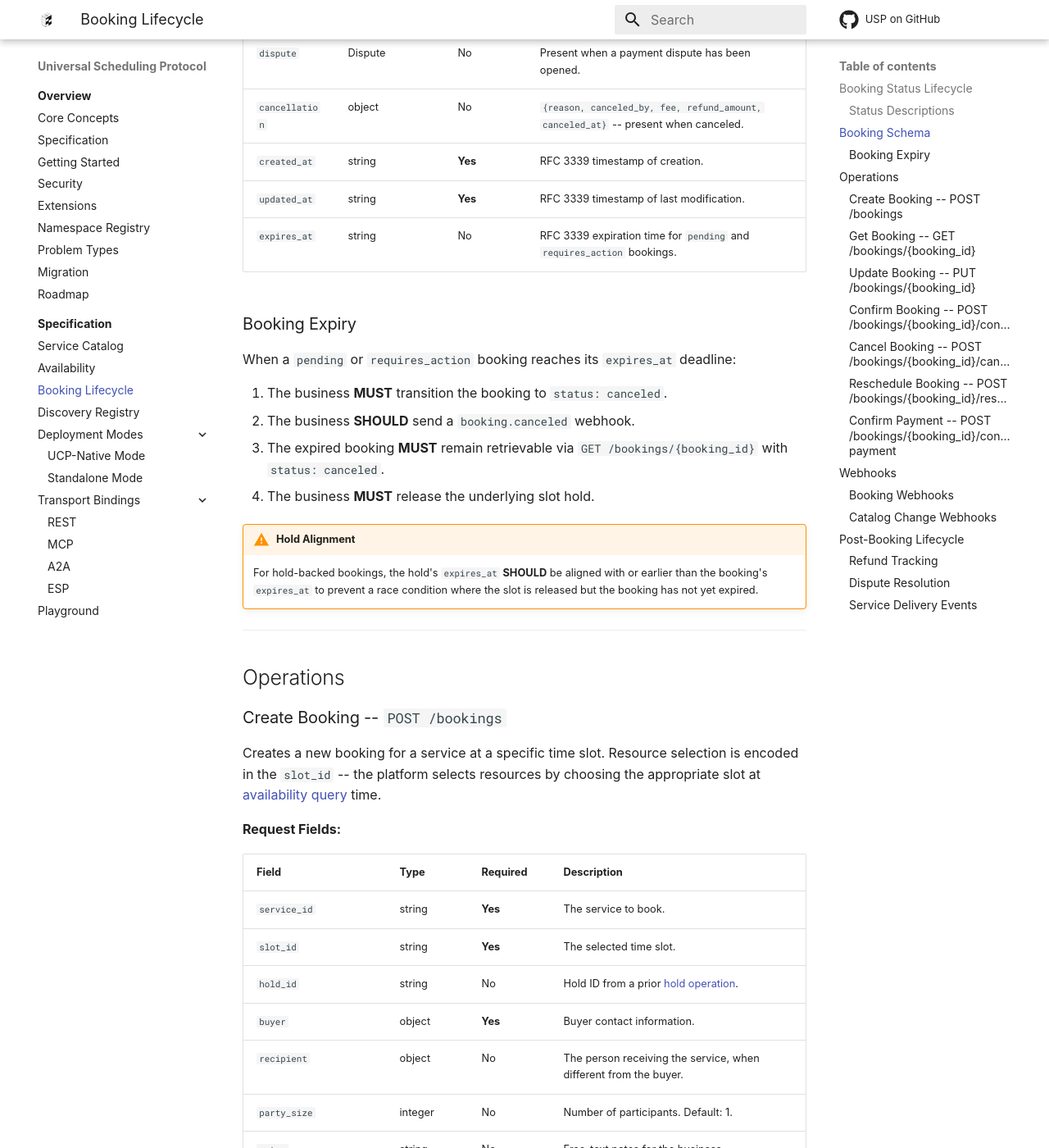
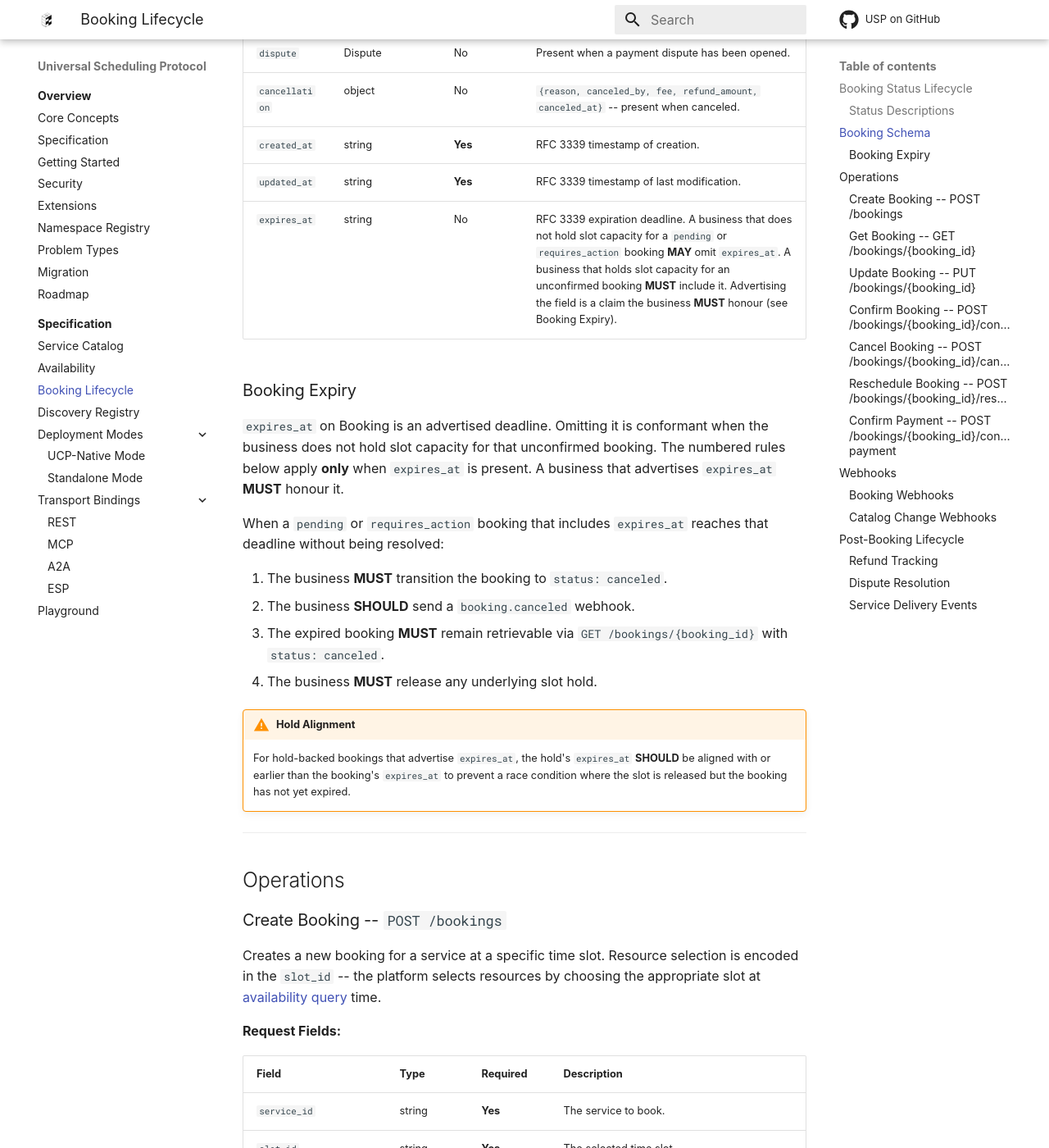
Before and after one commit to wix/universal-scheduling-protocol, an MkDocs documentation site: the page built from site-docs/specification/booking.md, in a window 1280 px wide and 1400 px high, scrolled down 3143 px. Shown: the whole window at 82% size. Built offline with MkDocs 1.6.1 and Material for MkDocs 9.7.7, drawn with Linux system fonts in a browser that asks for light colours; some web fonts are replaced; comment, search, counter and statistics services are not loaded.

Commit message:
Mirror advertised-expires_at expiry rules on the booking site page.
Keep published docs aligned with §5.2 so omission is documented as conformant when nothing is held.

```diff
--- a/site-docs/specification/booking.md
+++ b/site-docs/specification/booking.md
@@ -80,19 +80,21 @@ The booking object represents a scheduled service instance for a specific buyer
 | `cancellation` | object | No | `{reason, canceled_by, fee, refund_amount, canceled_at}` -- present when canceled. |
 | `created_at` | string | **Yes** | RFC 3339 timestamp of creation. |
 | `updated_at` | string | **Yes** | RFC 3339 timestamp of last modification. |
-| `expires_at` | string | No | RFC 3339 expiration time for `pending` and `requires_action` bookings. |
+| `expires_at` | string | No | RFC 3339 expiration deadline. A business that does not hold slot capacity for a `pending` or `requires_action` booking **MAY** omit `expires_at`. A business that holds slot capacity for an unconfirmed booking **MUST** include it. Advertising the field is a claim the business **MUST** honour (see Booking Expiry). |
 
 ### Booking Expiry
 
-When a `pending` or `requires_action` booking reaches its `expires_at` deadline:
+`expires_at` on Booking is an advertised deadline. Omitting it is conformant when the business does not hold slot capacity for that unconfirmed booking. The numbered rules below apply **only** when `expires_at` is present. A business that advertises `expires_at` **MUST** honour it.
+
+When a `pending` or `requires_action` booking that includes `expires_at` reaches that deadline without being resolved:
 
 1. The business **MUST** transition the booking to `status: canceled`.
 2. The business **SHOULD** send a `booking.canceled` webhook.
 3. The expired booking **MUST** remain retrievable via `GET /bookings/{booking_id}` with `status: canceled`.
-4. The business **MUST** release the underlying slot hold.
+4. The business **MUST** release any underlying slot hold.
 
 !!! warning "Hold Alignment"
-    For hold-backed bookings, the hold's `expires_at` **SHOULD** be aligned with or earlier than the booking's `expires_at` to prevent a race condition where the slot is released but the booking has not yet expired.
+    For hold-backed bookings that advertise `expires_at`, the hold's `expires_at` **SHOULD** be aligned with or earlier than the booking's `expires_at` to prevent a race condition where the slot is released but the booking has not yet expired.
 
 ---
 
```
